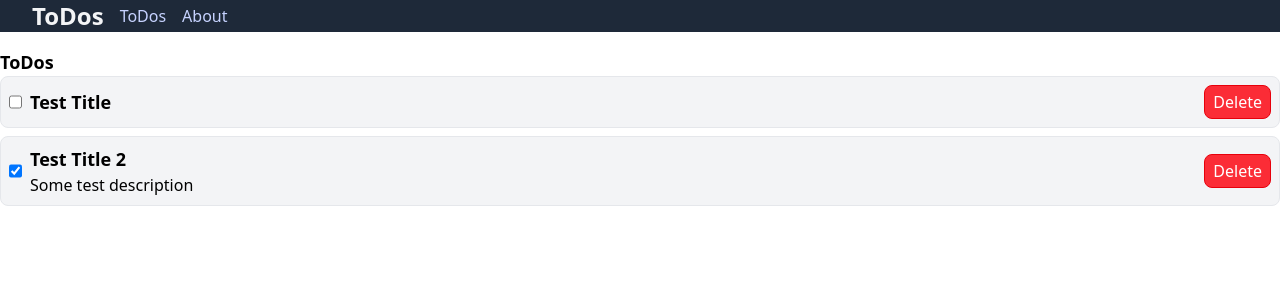
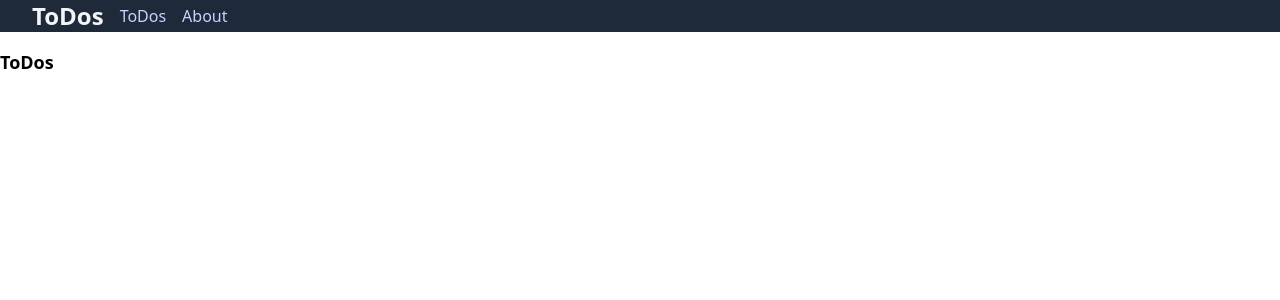
Before and after one commit to hovatterz/learning-vue, a Vue app: page / in a window 1280 px wide. Shown: the top 300 px of the page. Built offline with nearby package versions, Linux system fonts and the light colour scheme.

Commit message:
Implement ToDo store with localStorage

```diff
--- a/src/stores/todos.ts
+++ b/src/stores/todos.ts
@@ -2,23 +2,53 @@ import { reactive } from 'vue';
 
 type ToDoStore = {
   todos: ToDo[];
-  create: (todo: Partial<ToDo>) => void;
+  create: (todo: Partial<ToDo>) => ToDo;
+  get: (id: number) => ToDo | null;
   update: (id: number, data: Partial<ToDo>) => void;
   delete: (id: number) => void;
 };
 
+function persist(todos: ToDo[]) {
+  window.localStorage.setItem('todos', JSON.stringify(todos));
+}
+
+function load(): ToDo[] {
+  const savedToDos = window.localStorage.getItem('todos');
+  if (savedToDos !== null) {
+    const todos = JSON.parse(savedToDos);
+    return todos;
+  }
+
+  return [];
+}
+
 export default reactive<ToDoStore>({
-  todos: [
-    { id: 1, title: 'Test Title', description: '', dueBy: new Date(), completed: false },
-    {
-      id: 2,
-      title: 'Test Title 2',
-      description: 'Some test description',
-      dueBy: new Date(),
-      completed: true,
-    },
-  ],
-  create: (todo: Partial<ToDo>) => {},
-  update: (id: number, data: Partial<ToDo>) => {},
-  delete: (id: number) => {},
+  todos: load(),
+  create: function (todo: Partial<ToDo>) {
+    const maxId = Math.max(...this.todos.map((item) => item.id));
+    const todoWithId = Object.assign({ ...todo, id: maxId });
+    this.todos.push(todoWithId);
+
+    persist(this.todos);
+    return todoWithId;
+  },
+  get: function (id: number) {
+    return this.todos.find((item) => item.id === id) || null;
+  },
+  update: function (id: number, data: Partial<ToDo>) {
+    const index = this.todos.findIndex((item) => item.id == id);
+    if (index !== -1) {
+      this.todos[index] = Object.assign(this.todos[index], data);
+    }
+
+    persist(this.todos);
+  },
+  delete: function (id: number) {
+    const index = this.todos.findIndex((item) => item.id == id);
+    if (index !== -1) {
+      this.todos.splice(index, 1);
+    }
+
+    persist(this.todos);
+  },
 });
```
